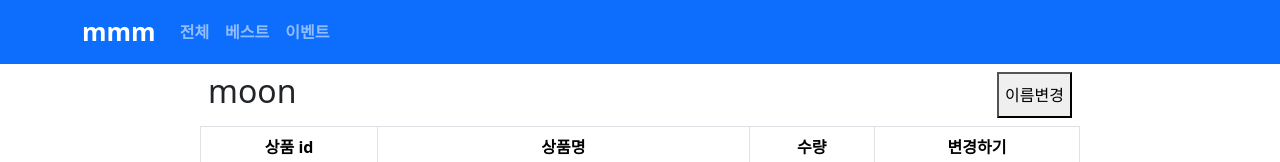
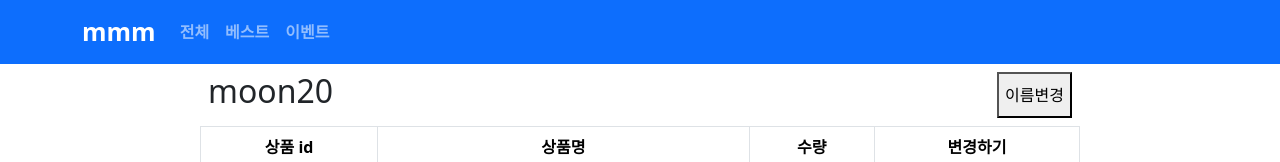
Before and after one commit to mlulucky/ReactStudy_Shop, a React (Create React App) app: page /cart in a window 1280 px wide. Shown: the top 162 px of the page. Built offline with nearby package versions, Linux system fonts and the light colour scheme; no server answers.

Commit message:
Redux object/array state 변경

```diff
--- a/src/routes/Cart.js
+++ b/src/routes/Cart.js
@@ -14,7 +14,7 @@ export default function Cart() {
   return (
     <div className='cont text-center'>
       <div className='d-flex justify-content-between m-2'>
-        <h2>{commonState.작명}</h2>
+        <h2>{commonState.작명.name}{commonState.작명.age}</h2>
         <button onClick={()=>{ dispatch(changeName()) }}>이름변경</button>
       </div>
       <Table bordered>
@@ -49,8 +49,7 @@ function Content({ 카트, 인덱스 }) {
       <td>{카트.cart[인덱스].id}</td>
       <td>{카트.cart[인덱스].name}</td>
       <td>{카트.cart[인덱스].count}</td>
-      <td><button onClick={()=>{ dispatch(changeCount(인덱스)) }}>버튼 +</button></td>
-      {/* <td><button onClick={()=>{ dispatch(changeCount()) }}>버튼 +</button></td> */}
+      <td><button onClick={()=>{ dispatch(changeCount()) }}>버튼 +</button></td>
     </tr>
   )
 }
--- a/src/store.js
+++ b/src/store.js
@@ -5,13 +5,14 @@ import { createSlice, configureStore } from "@reduxjs/toolkit";
 // state 를 만들어주는 함수
 let firstState = createSlice({ // useState 와 비슷한 기능
     name : "myName",
-    initialState : "moon",
+    initialState : {name : "moon", age : 20},
     reducers : {
         changeName(state) {
-            if(state.includes("eunjeong")) {
-                return "moon";
-            }
-            return "eunjeong " + state;
+            // if(state.includes("eunjeong")) {
+            //     return "moon";
+            // }
+            state.name = "lucky";
+            state.age++;
         }
     }
 })
```
